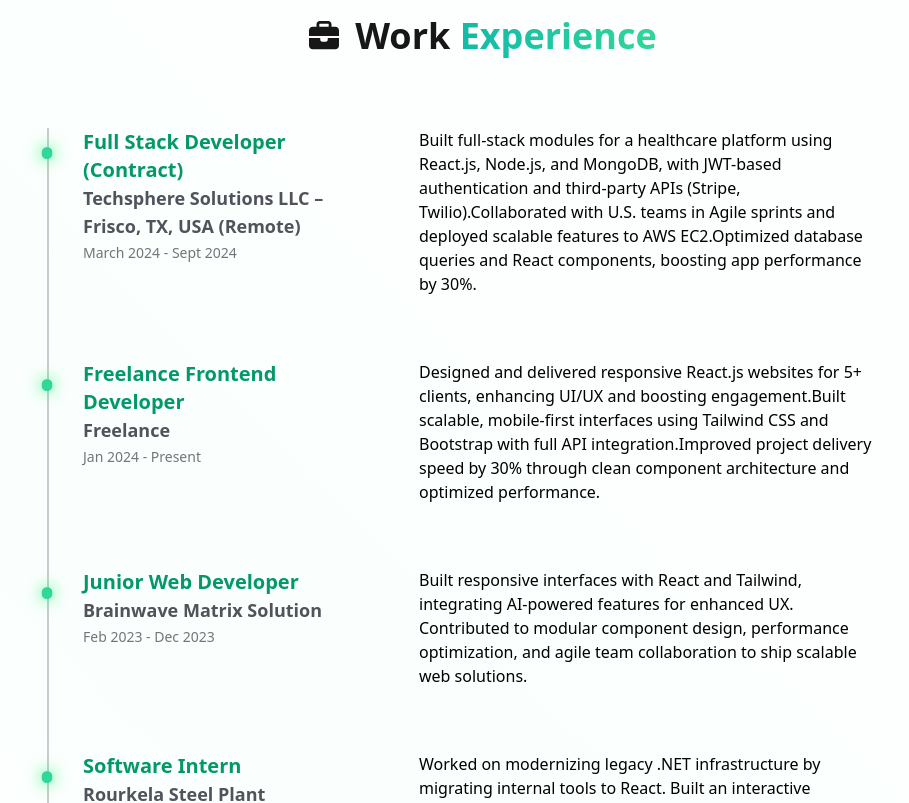
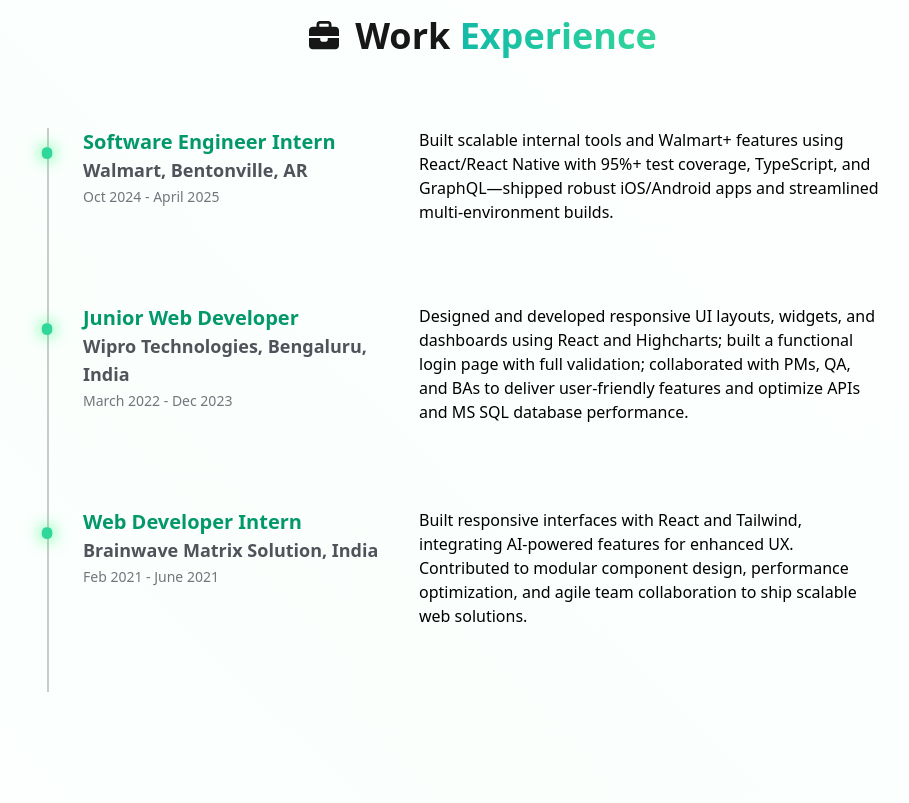
Before and after one commit to Hadiquaa/Hadiqa-s-Portfolio, a React (Create React App) app: page / in a window 1280 px wide. Shown: the part 1300-2103 px from the top of the page, without its empty margins (157-1066 px from the left). Built offline with nearby package versions, Linux system fonts and the light colour scheme; the HTML template or start-up script is replaced by a standard one.

Commit message:
Updated Info

```diff
--- /dev/null
+++ b/src/assets/helper.js
@@ -0,0 +1,26 @@
+export const experienceList = [
+  {
+    id: "1",
+    role: "Software Engineer Intern",
+    company: "Walmart, Bentonville, AR",
+    time: "Oct 2024 - April 2025",
+    summary:
+      "Built scalable internal tools and Walmart+ features using React/React Native with 95%+ test coverage, TypeScript, and GraphQL—shipped robust iOS/Android apps and streamlined multi-environment builds.",
+  },
+  {
+    id: "2",
+    role: "Junior Web Developer",
+    company: "Wipro Technologies, Bengaluru, India",
+    time: "March 2022 - Dec 2023",
+    summary:
+      "Designed and developed responsive UI layouts, widgets, and dashboards using React and Highcharts; built a functional login page with full validation; collaborated with PMs, QA, and BAs to deliver user-friendly features and optimize APIs and MS SQL database performance.",
+  },
+  {
+    id: "3",
+    role: "Web Developer Intern",
+    company: "Brainwave Matrix Solution, India",
+    time: "Feb 2021 - June 2021",
+    summary:
+      "Built responsive interfaces with React and Tailwind, integrating AI-powered features for enhanced UX. Contributed to modular component design, performance optimization, and agile team collaboration to ship scalable web solutions.",
+  },
+];
--- a/src/sections/Experience.jsx
+++ b/src/sections/Experience.jsx
@@ -1,40 +1,10 @@
 import React from 'react'
 import { FaBriefcase } from "react-icons/fa6";
 import ExperienceCard from '../components/ExperienceCard';
+import { experienceList } from '../assets/helper';
 
 const Experience = () => {
-    const experienceList = [
-      {
-        id: "1",
-        role: "Full Stack Developer (Contract)",
-        company: "Techsphere Solutions LLC – Frisco, TX, USA (Remote)",
-        time: "March 2024 - Sept 2024",
-        summary: "Built full-stack modules for a healthcare platform using React.js, Node.js, and MongoDB, with JWT-based authentication and third-party APIs (Stripe, Twilio).Collaborated with U.S. teams in Agile sprints and deployed scalable features to AWS EC2.Optimized database queries and React components, boosting app performance by 30%."
-      },
-      {
-        id: "2",
-        role: "Freelance Frontend Developer",
-        company: "Freelance",
-        time: "Jan 2024 - Present",
-        summary: "Designed and delivered responsive React.js websites for 5+ clients, enhancing UI/UX and boosting engagement.Built scalable, mobile-first interfaces using Tailwind CSS and Bootstrap with full API integration.Improved project delivery speed by 30% through clean component architecture and optimized performance."
-     },
-      {
-        id: "3",
-        role: "Junior Web Developer",
-        company: "Brainwave Matrix Solution",
-        time: "Feb 2023 - Dec 2023",
-        summary:
-          "Built responsive interfaces with React and Tailwind, integrating AI-powered features for enhanced UX. Contributed to modular component design, performance optimization, and agile team collaboration to ship scalable web solutions.",
-      },
-      {
-        id: "4",
-        role: "Software Intern",
-        company: "Rourkela Steel Plant",
-        time: "March 2022 - August 2022",
-        summary:
-          "Worked on modernizing legacy .NET infrastructure by migrating internal tools to React. Built an interactive dashboard using React, Chart.js, and REST APIs to display real-time plant metrics, improving data accessibility and operational efficiency.",
-      },
-    ];
+
   return (
     <section className='py-8 px-8 max-md:py-4 mb-4 scroll-m-16' id='experience'>
         <div className='flex flex-col pt-8 max-w-4xl mx-auto'>
--- a/src/sections/ResumeSection.jsx
+++ b/src/sections/ResumeSection.jsx
@@ -2,6 +2,7 @@ import React from "react";
 import { FaGraduationCap, FaDownload } from "react-icons/fa";
 import { FaBriefcase } from "react-icons/fa6";
 import ExperienceCard from "../components/ExperienceCard";
+import { experienceList } from "../assets/helper";
 
 const Resume = () => {
   const educationList = [
@@ -12,41 +13,6 @@ const Resume = () => {
       time: "2018 - 2022",
       summary:
         "Graduated with a GPA of 8.13, focused on web development, data structures, and software engineering.",
-    },
-  ];
-
-  const experienceList = [
-    {
-      id: "1",
-      role: "Full Stack Developer (Contract)",
-      company: "Techsphere Solutions LLC – Frisco, TX, USA (Remote)",
-      time: "March 2024 - Sept 2024",
-      summary:
-        "Built full-stack modules for a healthcare platform using React.js, Node.js, and MongoDB, with JWT-based authentication and third-party APIs (Stripe, Twilio).Collaborated with U.S. teams in Agile sprints and deployed scalable features to AWS EC2.Optimized database queries and React components, boosting app performance by 30%.",
-    },
-    {
-      id: "2",
-      role: "Freelance Frontend Developer",
-      company: "Freelance",
-      time: "Jan 2024 - Present",
-      summary:
-        "Designed and delivered responsive React.js websites for 5+ clients, enhancing UI/UX and boosting engagement.Built scalable, mobile-first interfaces using Tailwind CSS and Bootstrap with full API integration.Improved project delivery speed by 30% through clean component architecture and optimized performance.",
-    },
-    {
-      id: "3",
-      role: "Junior Web Developer",
-      company: "Brainwave Matrix Solution",
-      time: "Feb 2023 - Dec 2023",
-      summary:
-        "Built responsive interfaces with React and Tailwind, integrating AI-powered features for enhanced UX. Contributed to modular component design, performance optimization, and agile team collaboration to ship scalable web solutions.",
-    },
-    {
-      id: "4",
-      role: "Software Intern",
-      company: "Rourkela Steel Plant",
-      time: "March 2022 - August 2022",
-      summary:
-        "Worked on modernizing legacy .NET infrastructure by migrating internal tools to React. Built an interactive dashboard using React, Chart.js, and REST APIs to display real-time plant metrics, improving data accessibility and operational efficiency.",
     },
   ];
 
@@ -62,7 +28,7 @@ const Resume = () => {
         </div>
 
         <a
-          href="/Hadiqua_Taiba_Resume.pdf"
+          href="/Hadiqua-CV-2025.pdf"
           download
           className="flex items-center gap-2 md:px-4 py-1 px-2 text-sm font-semibold bg-mint-500 text-white rounded-full shadow hover:bg-mint-400 transition"
         >
```
Also changed, not shown: 2 other files (tests, documents, lock files or other folders).
